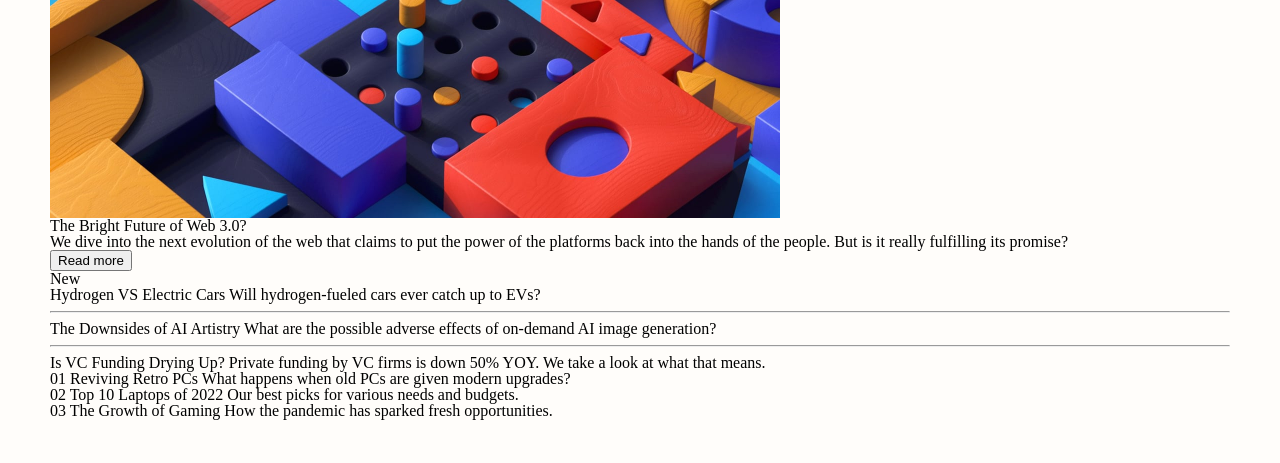
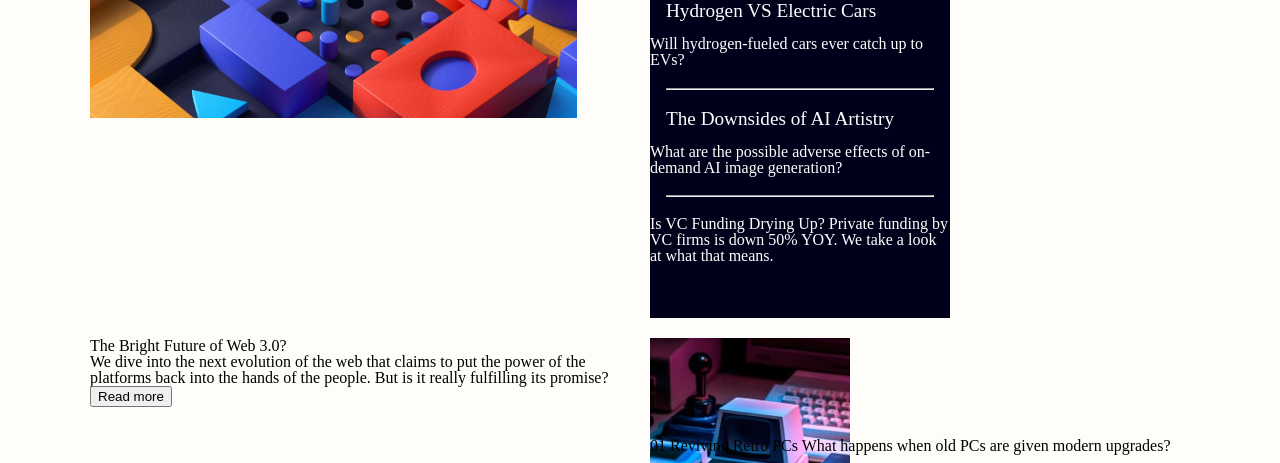
Before and after one commit to gabrells/news-homepage, a plain HTML site: page index.html in a window 1280 px wide. Shown: the part 195-658 px from the top of the page. Drawn offline with Linux system fonts and the light colour scheme.

Commit message:
Alignment update for display grid

```diff
--- a/css/main.css
+++ b/css/main.css
@@ -4,8 +4,9 @@ body {
   background-color: #fffdfa;
 }
 .body {
-  margin: 50px;
-  max-width: 1400px;
+  margin: 50px auto;
+  max-width: 1100px;
+  max-height: 700px;
   justify-content: center;
 }
 .header {
@@ -31,11 +32,41 @@ main {
 }
 .img-lego {
   width: auto;
-  height: 300px;
+  height: 200px;
 }
 .grid {
   display: grid;
   grid-template-columns: repeat(2, 1fr);
+  grid-gap: 20px;
+  margin: 0px;
+}
+.grid-img {
+  display: grid;
+  grid-template-rows: 100px 60px;
+}
+.lista {
+  background-color: #00001a;
+  height: 400px;
+  color: #fff;
+  max-width: 300px;
+}
+.lista h2 {
+  color: #e9ab53;
+  font-size: 3rem;
+  margin: 1rem;
+  font-weight: 700;
+}
+.lista hr {
+  margin: 1rem;
+}
+.lista h3 {
+  margin: 1rem;
+  font-size: 1.2rem;
+  font-weight: 400;
+}
+.lista p {
+  margin: 1.2rem;
+  font-size: 0.5rem;
 }
 .footer {
   text-align: center;
--- a/index.html
+++ b/index.html
@@ -1,5 +1,5 @@
 <!DOCTYPE html>
-<html lang="en">
+<html lang="pt-br">
 <head>
   <meta charset="UTF-8">
   <meta name="viewport" content="width=device-width, initial-scale=1.0"> <!-- displays site properly based on user's device -->
@@ -33,56 +33,54 @@
       </div>
     </header>
     <main>
-      <section>
-         <div class="grid">
+      <section class="grid">
+         <div>
           <img src="./assets/images/image-web-3-desktop.jpg" class="img-lego">
          </div>
-
-
-          <div>
-            The Bright Future of Web 3.0?
-          </div>
-          <div>
-            We dive into the next evolution of the web that claims to put the power of the platforms back into the hands of the people.
-            But is it really fulfilling its promise?
-          </div>
-
-          <div>
-            <button>Read more</button>
-          </div>
-          <div>
+         <div class="lista">
           <h2>New</h2>
-
           <p>
-              Hydrogen VS Electric Cars
+            <h3>Hydrogen VS Electric Cars</h3>
             Will hydrogen-fueled cars ever catch up to EVs?
           </p>
           <hr class="divisão">
 
           <p>
-              The Downsides of AI Artistry
+            <h3>The Downsides of AI Artistry</h3>
             What are the possible adverse effects of on-demand AI image generation?
           </p>
           <hr class="divisão">
 
           <p>
-              Is VC Funding Drying Up?
+            <h3></h3>Is VC Funding Drying Up?
             Private funding by VC firms is down 50% YOY. We take a look at what that means.
           </p>
         </div>
+          <div>
+            <h2>The Bright Future of Web 3.0?</h2>
+            <p>
+            We dive into the next evolution of the web that claims to put the power of the platforms back into the hands of the people.
+            But is it really fulfilling its promise?
+            </p>
+            <button>Read more</button>
+          </div>
 
-          <div>
+
+          <div class="grid-img">
+            <img src="./assets/images/image-retro-pcs.jpg" class="img-grid">
             01
             Reviving Retro PCs
             What happens when old PCs are given modern upgrades?
           </div>
-          <div>
+          <div class="grid-img">
+            <img src="./assets/images/image-top-laptops.jpg" class="img-grid">
             02
             Top 10 Laptops of 2022
             Our best picks for various needs and budgets.
           </div>
 
-          <div>
+          <div class="grid-img">
+            <img src="./assets/images/image-gaming-growth.jpg" class="img-grid">
             03
             The Growth of Gaming
             How the pandemic has sparked fresh opportunities.
```
Also changed, not shown: 1 other file. Lines whose indentation alone changed are shown as unchanged.
